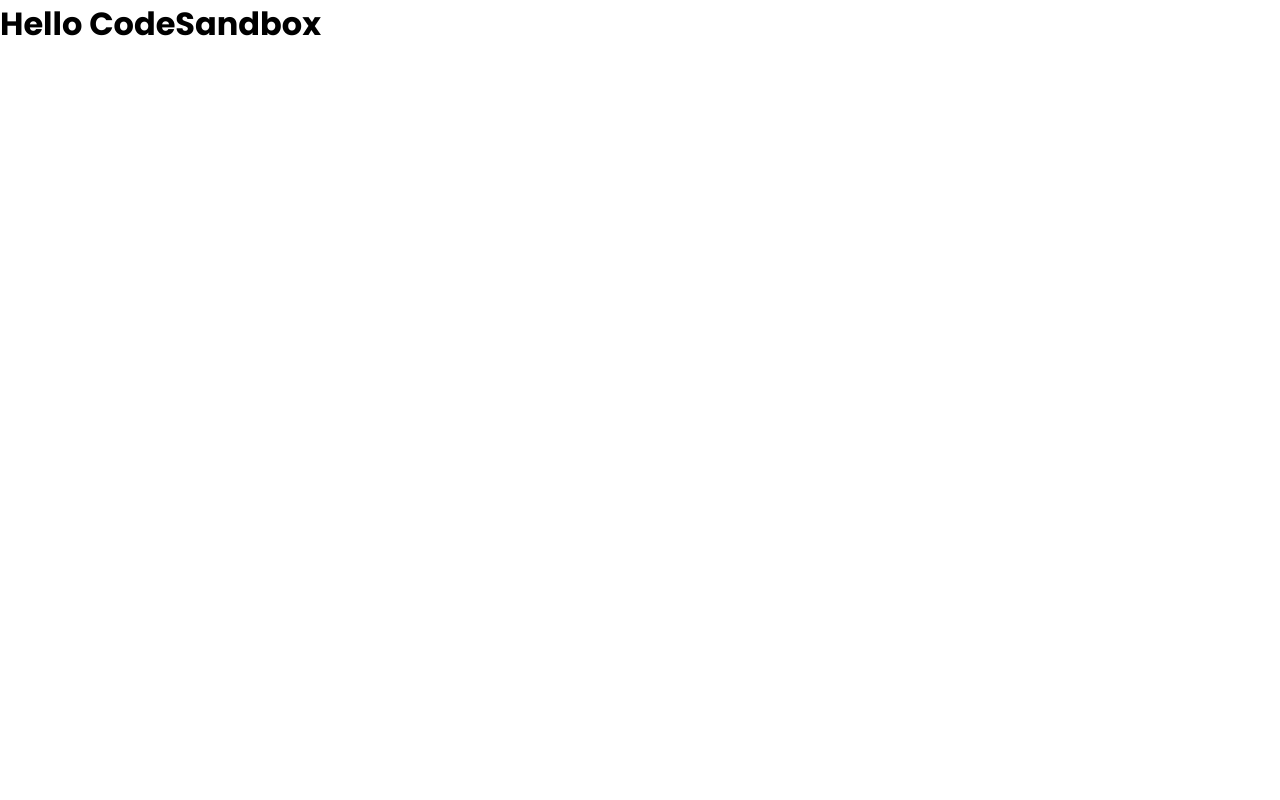
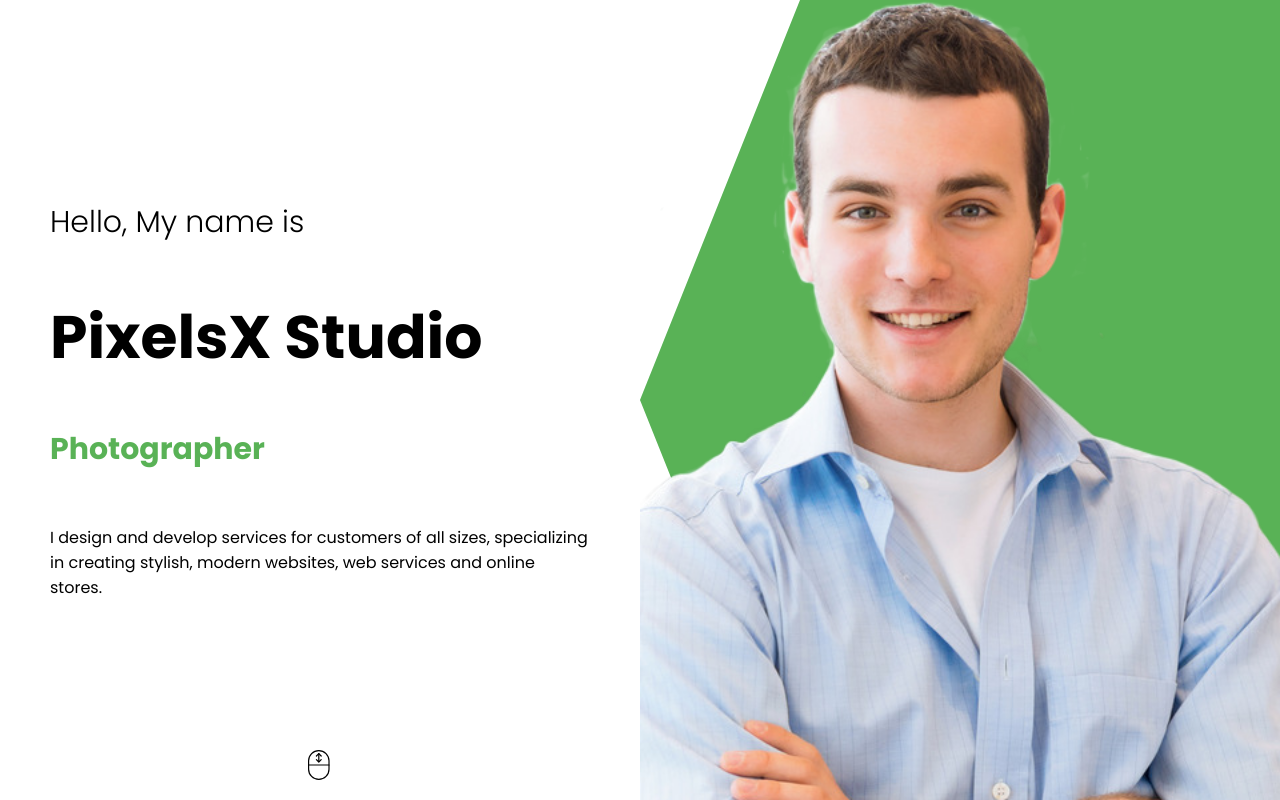
Before and after one commit to yogimeizalputra/PixelsX-Studio, a React (Create React App) app: page / in a window 1280 px wide. Built offline with nearby package versions, Linux system fonts and the light colour scheme.

Commit message:
Information Component

```diff
--- a/src/App.js
+++ b/src/App.js
@@ -1,9 +1,10 @@
 import React from 'react';
+import Intro from './components/intro/Intro';
 
 function App() {
   return (
     <div className="App">
-      <h1>Hello CodeSandbox</h1>
+      <Intro />
     </div>
   );
 }
--- /dev/null
+++ b/src/components/intro/Intro.jsx
@@ -0,0 +1,92 @@
+import React from 'react'
+import './intro.css'
+import Me from "../../img/me.png";
+
+const Intro = () => {
+    return (
+        <div className="intro">
+           <div className="intro-left">
+                <div className="intro-left-wrapper">
+                    <h2 className="intro-introduction">Hello, My name is</h2>
+                    <h1 className="intro-name">PixelsX Studio</h1>
+                    <div className="intro-title">
+                        <div className="intro-title-wrapper">
+                            <div className="intro-title-item">Web Developer</div>
+                            <div className="intro-title-item">UI/UX Designer</div>
+                            <div className="intro-title-item">Photographer</div>
+                            <div className="intro-title-item">Writer</div>
+                            <div className="intro-title-item">Content Creator</div>
+                        </div>
+                    </div>
+                    <p className="intro-desc">
+                        I design and develop services for customers of all sizes,
+                        specializing in creating stylish, modern websites, web services and
+                        online stores.
+                    </p>
+                </div>
+                <svg
+                    width="75"
+                    height="75"
+                    viewBox="0 0 75 75"
+                    fill="none"
+                    stroke="black"
+                    className="intro-scroll"
+                    xmlns="http://www.w3.org/2000/svg"
+                >
+                    <g id="scroll">
+                        <path
+                        id="Vector"
+                        d="M40.5 15L34.5 9L28.5 15"
+                        stroke-width="3"
+                        stroke-miterlimit="10"
+                        stroke-linecap="round"
+                        stroke-linejoin="round"
+                        />
+                        <path
+                        id="Vector_2"
+                        d="M28.5 24L34.5 30L40.5 24"
+                        stroke-width="3"
+                        stroke-miterlimit="10"
+                        stroke-linecap="round"
+                        stroke-linejoin="round"
+                        />
+                        <g id="Group">
+                        <path
+                            id="Vector_3"
+                            d="M9 37.5H60"
+                            stroke-width="3"
+                            stroke-miterlimit="10"
+                            stroke-linecap="round"
+                            stroke-linejoin="round"
+                        />
+                        </g>
+                        <path
+                        id="Vector_4"
+                        d="M34.5 27V9"
+                        stroke-width="2.9895"
+                        stroke-miterlimit="10"
+                        stroke-linecap="round"
+                        stroke-linejoin="round"
+                        />
+                        <g id="Group_2">
+                        <path
+                            id="Vector_5"
+                            d="M9 27C9 12.918 20.418 1.5 34.5 1.5C48.5859 1.5 60 12.918 60 27C60 29.8906 60 45.1094 60 48C60 62.082 48.5859 73.5 34.5 73.5C20.418 73.5 9 62.082 9 48C9 45.1094 9 29.8906 9 27Z"
+                            stroke-width="3"
+                            stroke-miterlimit="10"
+                            stroke-linecap="round"
+                            stroke-linejoin="round"
+                        />
+                        </g>
+                    </g>
+                </svg>
+            </div>
+           <div className="intro-right">
+                <div className="intro-bg"></div>
+                <img src={Me} alt="" className="intro-img" />
+            </div>
+        </div>
+    )
+}
+
+export default Intro
--- /dev/null
+++ b/src/components/intro/intro.css
@@ -0,0 +1,88 @@
+.intro {
+    display: flex;
+    height: 100vh;
+}
+.intro-left {
+    flex: 1;
+    display: flex;
+    align-items: center;
+    justify-content: center;
+}
+.intro-right {
+    flex: 1;
+    position: relative;
+}
+.intro-left-wrapper {
+    padding: 50px;
+    height: 50%;
+    display: flex;
+    flex-direction: column;
+    justify-content: space-between;
+}
+.intro-introduction {
+    font-size: 30px;
+    font-weight: 300;
+}
+.intro-name {
+    font-size: 60px;
+}
+.intro-title {
+    height: 50px;
+    overflow: hidden;
+}
+.intro-title-wrapper {
+    height: 100%;
+    animation: move 10s ease-in-out infinite alternate;
+}
+
+@keyframes move {
+    25% {
+        transform: translateY(-50px);
+    }
+    50% {
+        transform: translateY(-100px);
+    }
+    75% {
+        transform: translateY(-150px);
+    }
+    100% {
+        transform: translateY(-200px);
+    }
+}
+.intro-title-item  {
+    height: 50px;
+    font-size: 30px;
+    font-weight: bold;
+    color: #58b256;
+    display: flex;
+    align-items: center;
+}
+.intro-title-item {
+    height: 50px;
+    font-size: 30px;
+    font-weight: bold;
+    color: #59b256;
+    display: flex;
+    align-items: center;
+}
+.intro-scroll {
+    width: 30px;
+    height: 30px;
+    position: absolute;
+    bottom: 20px;
+}
+.intro-img {
+    width: 100%;
+    height: 100%;
+    object-fit: cover;
+    position: absolute;
+}
+.intro-bg {
+    clip-path: polygon(100% 0%, 100% 51%, 100% 100%, 25% 100%, 0% 50%, 25% 0%);
+    background-color: #59b256;
+    width: 100%;
+    height: 100%;
+    position: absolute;
+    top: 0;
+    right: 0;
+}
```
Also changed, not shown: src/img/me.png (added).
